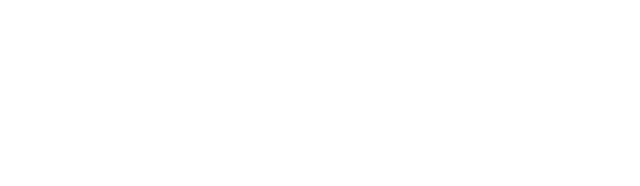
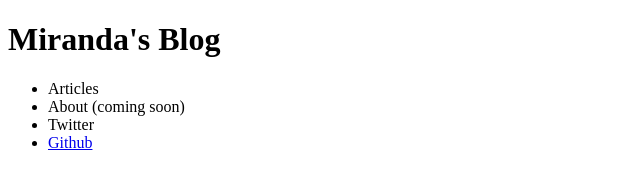
Before and after one commit to mirandalily/code-blog, a plain HTML site: page index.html in a window 1280 px wide. Shown: the whole page, without its empty margins (0-640 px from the left). Drawn offline with Linux system fonts and the light colour scheme.

```diff
--- a/index.html
+++ b/index.html
@@ -8,8 +8,15 @@
   <body>
     <header>
       <h1>
+        Miranda's Blog
       </h1>
       <nav>
+        <ul>
+          <li>Articles</li>
+          <li>About (coming soon)</li>
+          <li>Twitter</li>
+          <li><a href="https://github.com/mirandalily">Github</a></li>
+        </ul>
       </nav>
     </header>
     <main>
@@ -20,5 +27,7 @@
     <footer>
 
     </footer>
+    <script src="scripts/blogArticle.js"></script>
+    <script src="scripts/jquery.js"></script>
   </body>
 </html>
```
